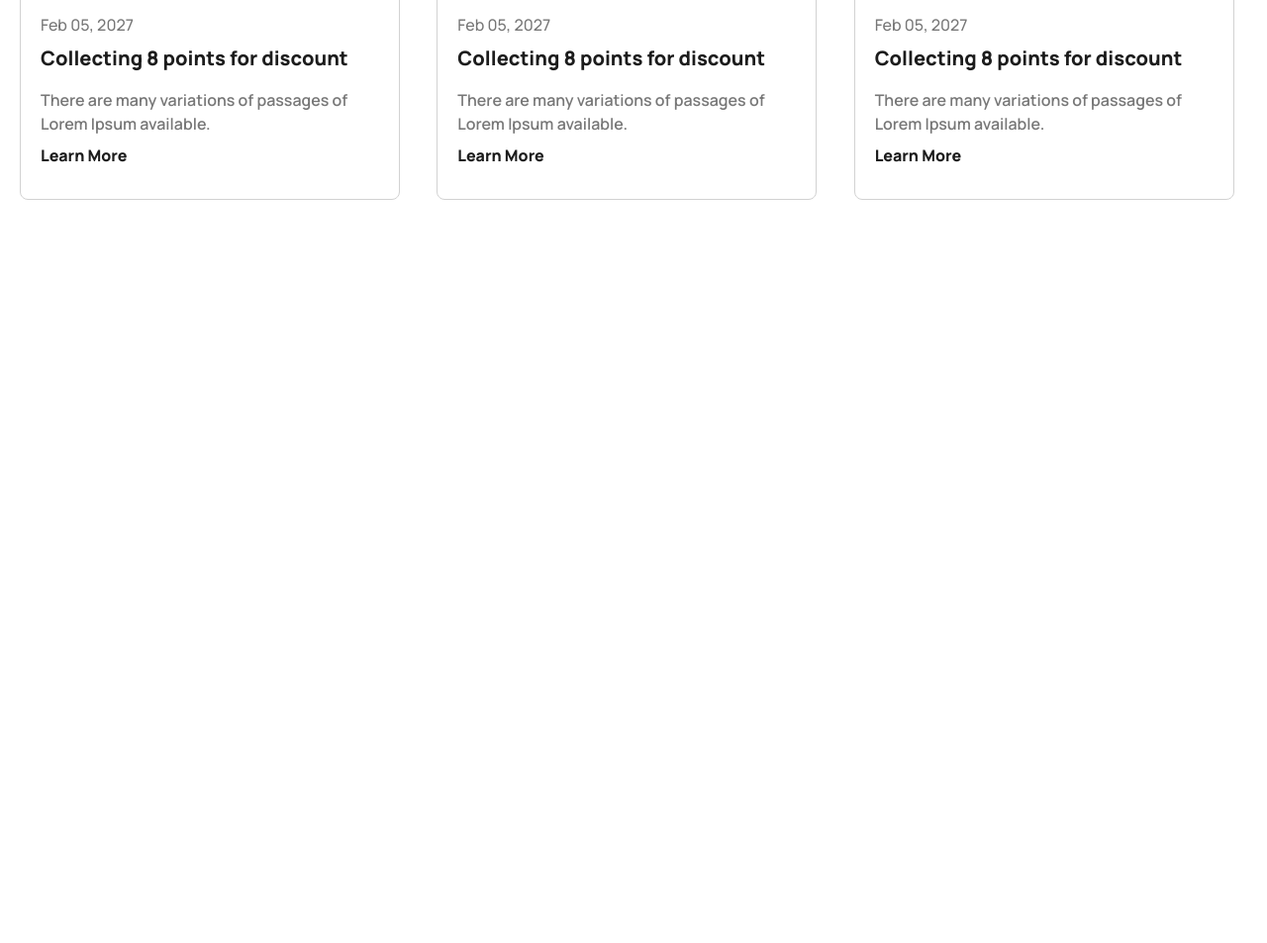
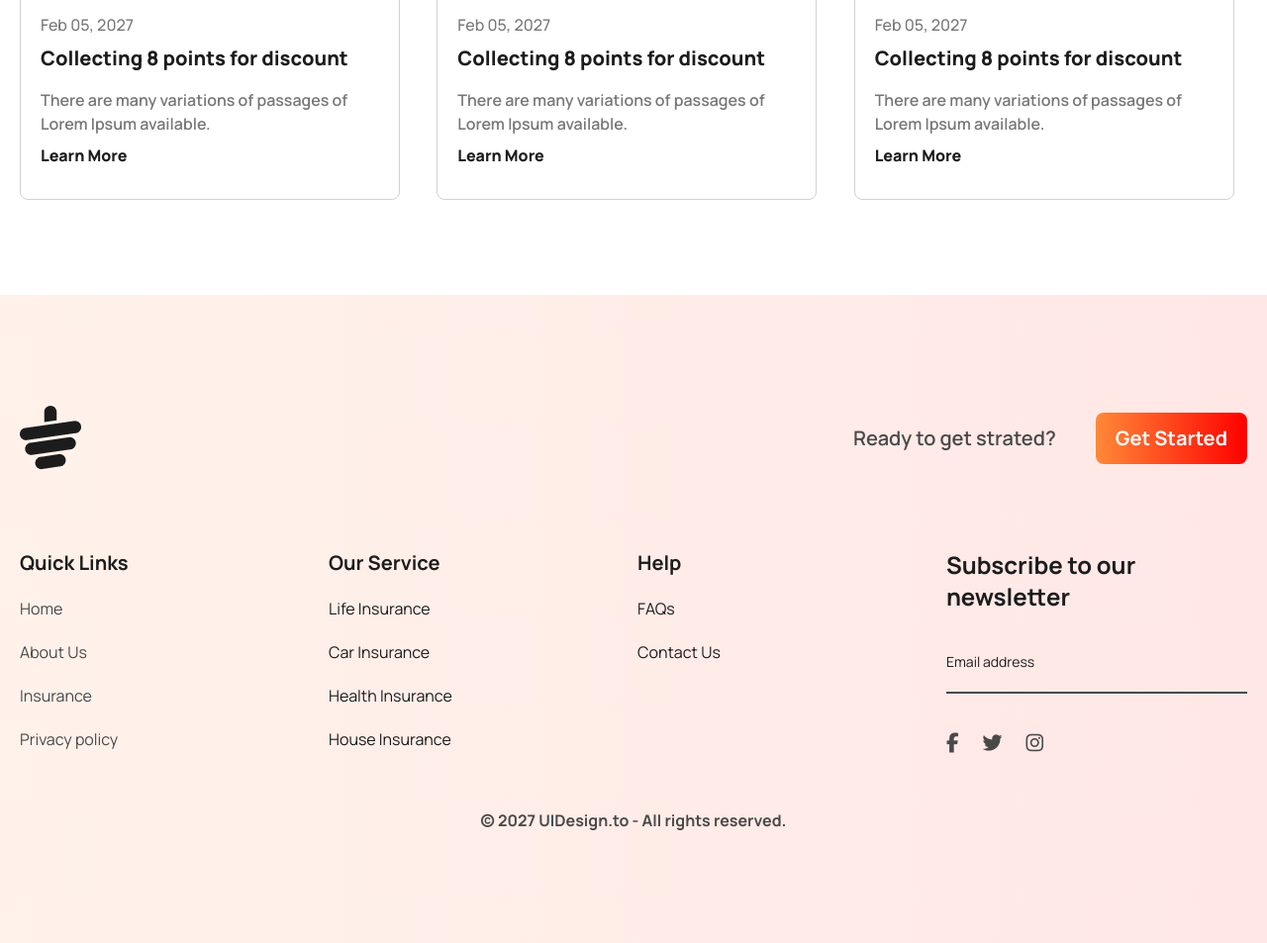
Before and after one commit to tonmoysutradhar/tea-house-tailwind, a plain HTML site: page index.html in a window 1280 px wide. Shown: the part 3041-3994 px from the top of the page at 99% size. Before the commit the page ends 3339 px from the top, so only its background shows below. Drawn offline with nearby package versions, Linux system fonts and the light colour scheme.

Commit message:
add footer section and complete full tea house

```diff
--- a/index.html
+++ b/index.html
@@ -202,9 +202,9 @@
             </div>
           </div>
           <!-- Review Card Section -->
-          <div class="relative ">
+          <div class="relative">
             <!-- Middle Card -->
-            <div class="absolute z-10 top-32 ">
+            <div class="absolute z-10 top-32">
               <div
                 class="py-10 w-3/4 bg-white rounded-lg flex items-center px-5"
               >
@@ -216,8 +216,12 @@
                     We are providing the best and suitable home insurance
                     services for the people who are interested to treatment
                   </p>
-                  <h1 class="font-extrabold text-[#1C1C1C]">Tonmoy Sutradhar</h1>
-                  <small class="text-[#5D5A6F] font-semibold">Businessman</small>
+                  <h1 class="font-extrabold text-[#1C1C1C]">
+                    Tonmoy Sutradhar
+                  </h1>
+                  <small class="text-[#5D5A6F] font-semibold"
+                    >Businessman</small
+                  >
                 </div>
               </div>
             </div>
@@ -264,7 +268,10 @@
             News & Events
           </h2>
           <p class="font-medium text-[#777777] w-5/6 mx-auto my-6 md:mb-12">
-            There are many variations of passages of Lorem Ipsum available, but the majority have suffered alteration in some form, by injected humour, or randomised words which don't look even slightly believable.
+            There are many variations of passages of Lorem Ipsum available, but
+            the majority have suffered alteration in some form, by injected
+            humour, or randomised words which don't look even slightly
+            believable.
           </p>
         </div>
         <!-- Product Card -->
@@ -273,41 +280,109 @@
             class="grid justify-center max-w-96 px-5 rounded-lg py-8 border border-[#D2D2D2]"
           >
             <img src="./images/news-1.png" alt="" />
-            <p class=" text-[#777777] mt-4 mb-2 font-medium">Feb 05, 2027</p>
-            <h4 class="text-xl font-extrabold ">Collecting 8 points for discount</h4>
+            <p class="text-[#777777] mt-4 mb-2 font-medium">Feb 05, 2027</p>
+            <h4 class="text-xl font-extrabold">
+              Collecting 8 points for discount
+            </h4>
             <p class="font-semibold text-[#777777] mt-4 mb-2">
               There are many variations of passages of Lorem Ipsum available.
             </p>
-            <h5 class=" font-extrabold">Learn More</h5>
+            <h5 class="font-extrabold">Learn More</h5>
           </div>
 
           <div
             class="grid justify-center max-w-96 px-5 rounded-lg border border-[#D2D2D2] py-8"
           >
             <img src="./images/news-2.png" alt="" />
-            <p class=" text-[#777777] mt-4 mb-2 font-medium">Feb 05, 2027</p>
-            <h4 class="text-xl font-extrabold ">Collecting 8 points for discount</h4>
+            <p class="text-[#777777] mt-4 mb-2 font-medium">Feb 05, 2027</p>
+            <h4 class="text-xl font-extrabold">
+              Collecting 8 points for discount
+            </h4>
             <p class="font-semibold text-[#777777] mt-4 mb-2">
               There are many variations of passages of Lorem Ipsum available.
             </p>
-            <h5 class=" font-extrabold">Learn More</h5>
+            <h5 class="font-extrabold">Learn More</h5>
           </div>
 
           <div
             class="grid justify-center max-w-96 px-5 rounded-lg bg-gradient-to-t border border-[#D2D2D2] py-8"
           >
             <img src="./images/news-3.png" alt="" />
-            <p class=" text-[#777777] mt-4 mb-2 font-medium">Feb 05, 2027</p>
-            <h4 class="text-xl font-extrabold ">Collecting 8 points for discount</h4>
+            <p class="text-[#777777] mt-4 mb-2 font-medium">Feb 05, 2027</p>
+            <h4 class="text-xl font-extrabold">
+              Collecting 8 points for discount
+            </h4>
             <p class="font-semibold text-[#777777] mt-4 mb-2">
               There are many variations of passages of Lorem Ipsum available.
             </p>
-            <h5 class=" font-extrabold">Learn More</h5>
+            <h5 class="font-extrabold">Learn More</h5>
+          </div>
+        </div>
+      </section>
+    </main>
+    <footer class="w-full py-28 bg-gradient-to-r from-[#fff2ea] to-[#ffe7e6]">
+      <section class="max-w-screen-xl mx-auto px-5">
+        <!-- cup line -->
+        <div class="flex items-center gap-4 justify-between mb-20">
+          <div>
+            <img src="./images/cup.png" alt="" />
+          </div>
+          <div class="flex items-center gap-4 sm:gap-10">
+            <p class="text-xl font-semibold text-[#494949]">
+              Ready to get strated?
+            </p>
+            <button
+              class="bg-gradient-to-r from-[#FF8938] to-[#FF0000] px-5 py-3 rounded-lg text-white font-bold text-xl"
+            >
+              Get Started
+            </button>
+          </div>
+        </div>
+        <!-- Quick Links  -->
+        <div class="grid sm:grid-cols-2 gap-10 md:grid-cols-4 md:gap-2">
+          <div class="text-[#494949]">
+            <ul class="grid gap-5">
+              <li class="font-bold text-xl text-[#1C1C1C]">Quick Links</li>
+              <li>Home</li>
+              <li>About Us</li>
+              <li>Insurance</li>
+              <li>Privacy policy</li>
+            </ul>
           </div>
 
+          <div>
+            <ul class="grid gap-5">
+              <li class="font-bold text-xl text-[#1C1C1C]">Our Service</li>
+              <li>Life Insurance</li>
+              <li>Car Insurance</li>
+              <li>Health Insurance</li>
+              <li>House Insurance</li>
+            </ul>
+          </div>
+
+          <div>
+            <ul class="grid gap-5">
+              <li class="font-bold text-xl text-[#1C1C1C]">Help</li>
+              <li>FAQs</li>
+              <li>Contact Us</li>
+            </ul>
+          </div>
+
+          <div>
+            <h3 class="text-2xl font-bold text-[#1C1C1C]">
+              Subscribe to our newsletter
+            </h3>
+            <p class="text-sm mt-10 mb-5">Email address</p>
+            <hr class="border border-[#494949] mb-10" />
+            <div class="flex gap-6 items-center text-[#494949] text-xl">
+              <i class="fa-brands fa-facebook-f"></i>
+              <i class="fa-brands fa-twitter"></i>
+              <i class="fa-brands fa-instagram"></i>
+            </div>
+          </div>
         </div>
+        <p class="text-center mt-14 text-[#494949] font-bold">© 2027 UIDesign.to - All rights reserved.</p>
       </section>
-
-    </main>
+    </footer>
   </body>
 </html>
```
